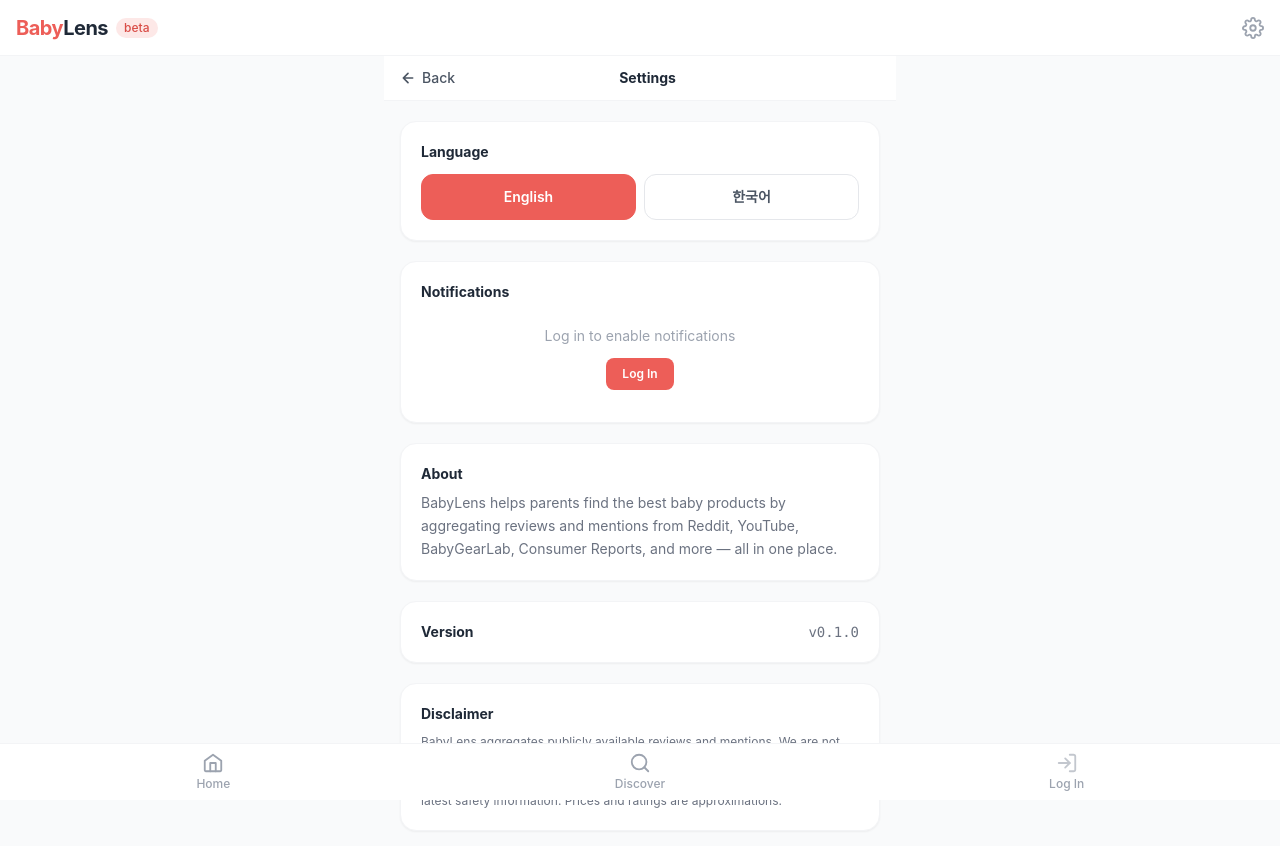
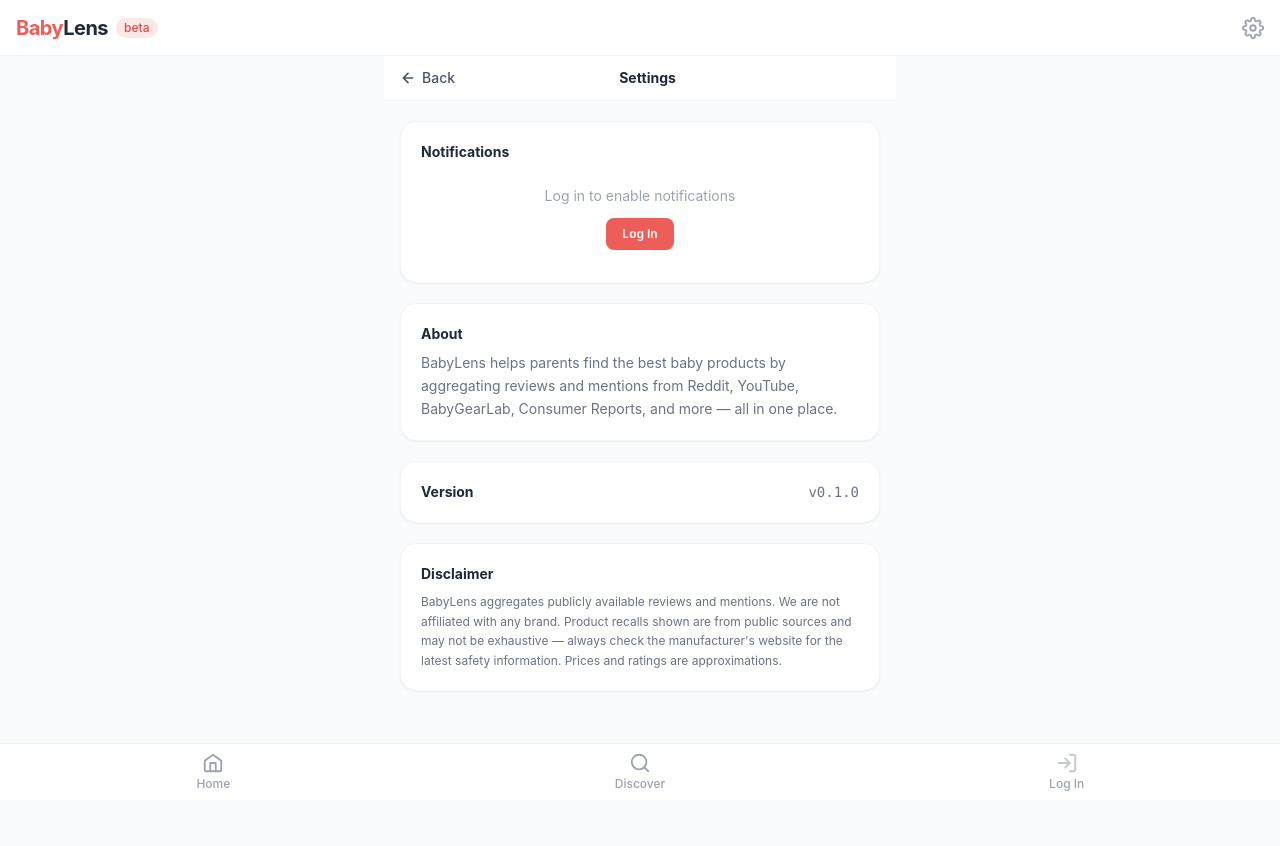
Before and after one commit to juny0192/babylens, a React (Vite) app: page /settings in a window 1280 px wide. Shown: the top 846 px of the page. Built offline with nearby package versions, Linux system fonts and the light colour scheme; no server answers; the database is empty.

Commit message:
Remove language toggle, keep app English-only

```diff
--- a/src/context/LanguageContext.jsx
+++ b/src/context/LanguageContext.jsx
@@ -1,4 +1,4 @@
-import { createContext, useContext, useState, useEffect } from 'react'
+import { createContext, useContext, useEffect } from 'react'
 
 const translations = {
   en: {
@@ -332,18 +332,16 @@
 const LanguageContext = createContext(null)
 
 export function LanguageProvider({ children }) {
-  const [lang, setLangState] = useState(() => {
-    return localStorage.getItem('babylens_language') || 'en'
-  })
+  // Language toggle removed — app is English only.
+  const lang = 'en'
 
   useEffect(() => {
-    localStorage.setItem('babylens_language', lang)
-    document.documentElement.lang = lang
-  }, [lang])
+    document.documentElement.lang = 'en'
+    // Clean up any previously-saved language preference
+    localStorage.removeItem('babylens_language')
+  }, [])
 
-  function setLang(next) {
-    setLangState(next)
-  }
+  function setLang() { /* no-op */ }
 
   function t(key, vars) {
     let str = translations[lang]?.[key] ?? translations.en[key] ?? key
--- a/src/pages/Settings.jsx
+++ b/src/pages/Settings.jsx
@@ -9,7 +9,7 @@
 export default function Settings() {
   const navigate = useNavigate()
   const { user } = useAuth()
-  const { lang, setLang, t } = useLanguage()
+  const { t } = useLanguage()
 
   const [emailNotif, setEmailNotif] = useState(false)
   const [notifStatus, setNotifStatus] = useState(null) // 'saved' | null
@@ -59,25 +59,6 @@
       </div>
 
       <div className="px-4 py-5 space-y-5">
-        {/* Language */}
-        <div className={cardClass}>
-          <h2 className="text-sm font-bold text-gray-800 mb-3">{t('language')}</h2>
-          <div className="flex gap-2">
-            <button onClick={() => setLang('en')}
-              className={`flex-1 py-3 rounded-xl text-sm font-semibold border transition-colors ${
-                lang === 'en' ? 'bg-brand-500 text-white border-brand-500' : 'bg-white text-gray-600 border-gray-200'
-              }`}>
-              {t('english')}
-            </button>
-            <button onClick={() => setLang('ko')}
-              className={`flex-1 py-3 rounded-xl text-sm font-semibold border transition-colors ${
-                lang === 'ko' ? 'bg-brand-500 text-white border-brand-500' : 'bg-white text-gray-600 border-gray-200'
-              }`}>
-              {t('korean')}
-            </button>
-          </div>
-        </div>
-
         {/* Notifications */}
         <div className={cardClass}>
           <h2 className="text-sm font-bold text-gray-800 mb-3">{t('notifications')}</h2>
```
